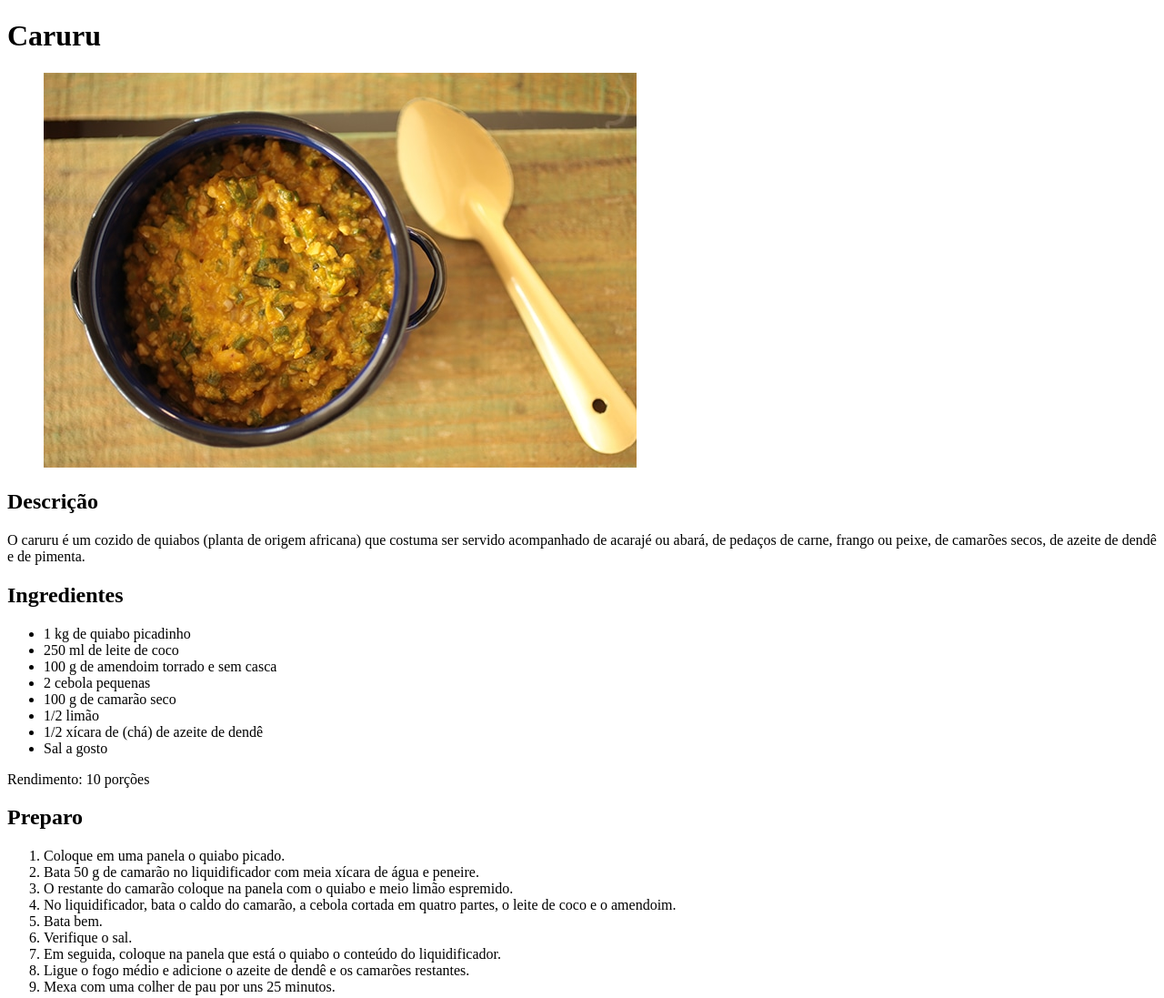
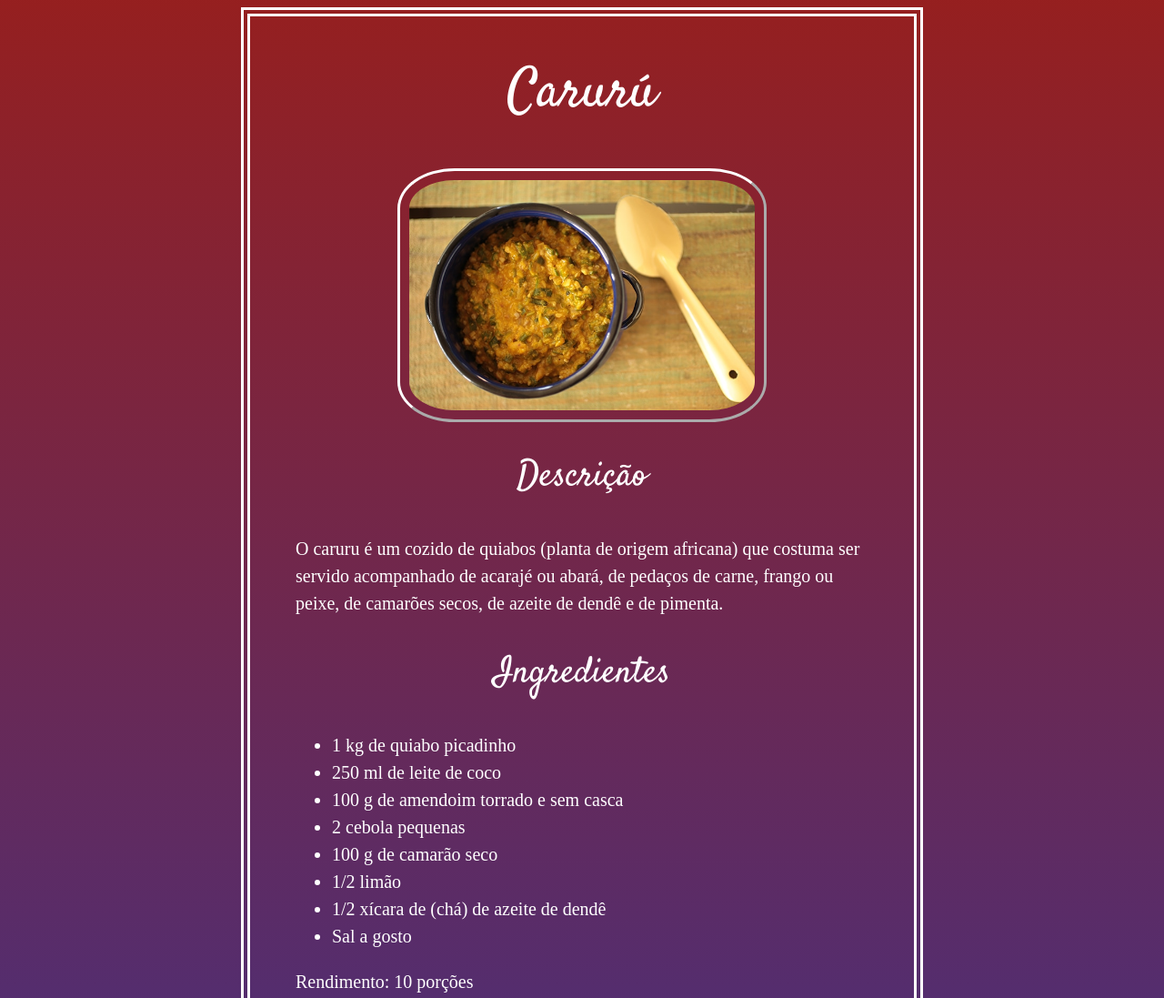
Before and after one commit to jadson774/odin-recipes, a plain HTML site: page recipes/caruru.html in a window 1280 px wide. Shown: the top 1097 px of the page at 91% size. Drawn offline with Linux system fonts and the light colour scheme.

Commit message:
Update caruru.html style

```diff
--- a/recipes/caruru.html
+++ b/recipes/caruru.html
@@ -1,22 +1,32 @@
 <!DOCTYPE html>
-<html lang="en">
+<html lang="pt">
 <head>
     <meta charset="UTF-8">
     <meta name="viewport" content="width=device-width, initial-scale=1.0">
-    <title>Caruru</title>
+    <title>Carurú</title>
+    <link rel="stylesheet" href="../styles/receitas.css">
+    <link rel="preconnect" href="https://fonts.googleapis.com">
+    <link rel="preconnect" href="https://fonts.gstatic.com" crossorigin>
+    <link href="https://fonts.googleapis.com/css2?family=Satisfy&display=swap" rel="stylesheet">
 </head>
+
 <body>
-    <h1>Caruru</h1>
-    <figure>
+    <div class="receita">
+        <header class="cabecalho">
+            <h1>Carurú</h1>
+            <figure class="foto-receita">
                 <img src="../images/caruru.jpg" alt="carurú">
             </figure>
+        </header>
+
 
         <h2>Descrição</h2>
         <p>O caruru é um cozido de quiabos (planta de origem africana) que costuma ser servido acompanhado de acarajé ou abará, de pedaços de carne, frango ou peixe, de camarões secos, de azeite de dendê e de pimenta.
         </p>
 
+
         <h2>Ingredientes</h2>
-        <ul>
+            <ul class="lista-ingredientes">
                 <li>1 kg de quiabo picadinho</li>
                 <li>250 ml de leite de coco</li>
                 <li>100 g de amendoim torrado e sem casca</li>
@@ -29,8 +39,9 @@
 
         <p>Rendimento: 10 porções</p>
 
+
         <h2>Preparo</h2>
-        <ol>
+            <ol class="sequencia-receita">
                 <li>Coloque em uma panela o quiabo picado.</li>
                 <li>Bata 50 g de camarão no liquidificador com meia xícara de água e peneire.</li>
                 <li>O restante do camarão coloque na panela com o quiabo e meio limão espremido.</li>
@@ -41,5 +52,7 @@
                 <li>Ligue o fogo médio e adicione o azeite de dendê e os camarões restantes.</li>
                 <li>Mexa com uma colher de pau por uns 25 minutos.</li>
              </ol>
+
+    </div>
 </body>
 </html>
```
Lines whose indentation alone changed are shown as unchanged.
